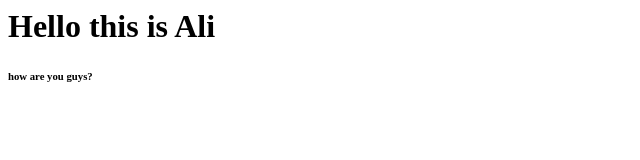
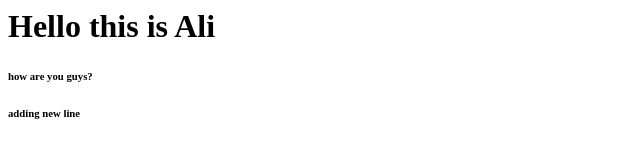
Before and after one commit to rezatrue/Test-1, a plain HTML site: page index.html in a window 1280 px wide. Shown: the full height of the page, 0-640 px from the left. Drawn offline with Linux system fonts and the light colour scheme.

Commit message:
lest update 01

```diff
--- a/index.html
+++ b/index.html
@@ -5,5 +5,6 @@
 	<body>
 		<h1>Hello this is Ali</h1>
 		<h6> how are you guys?</h6>
+		<h6> adding new line</h6>
 	</body>
 </html>
```
